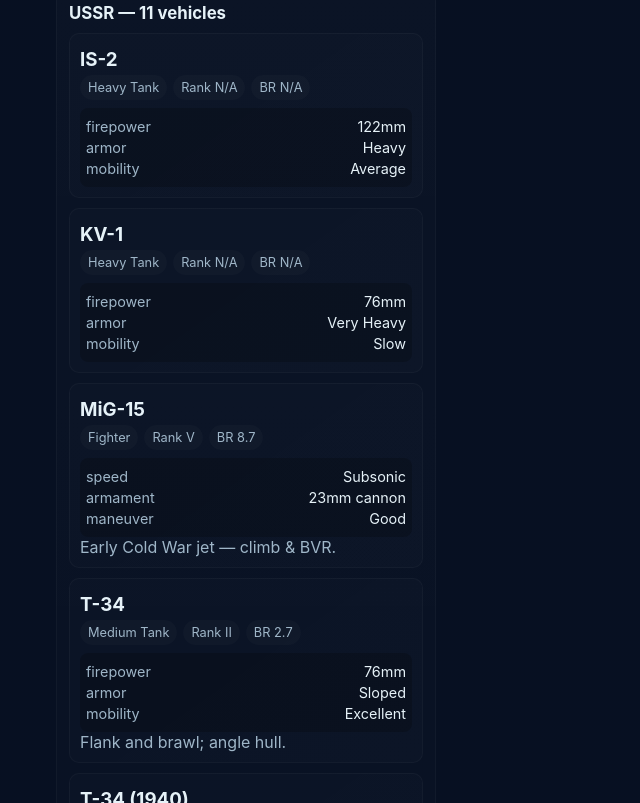
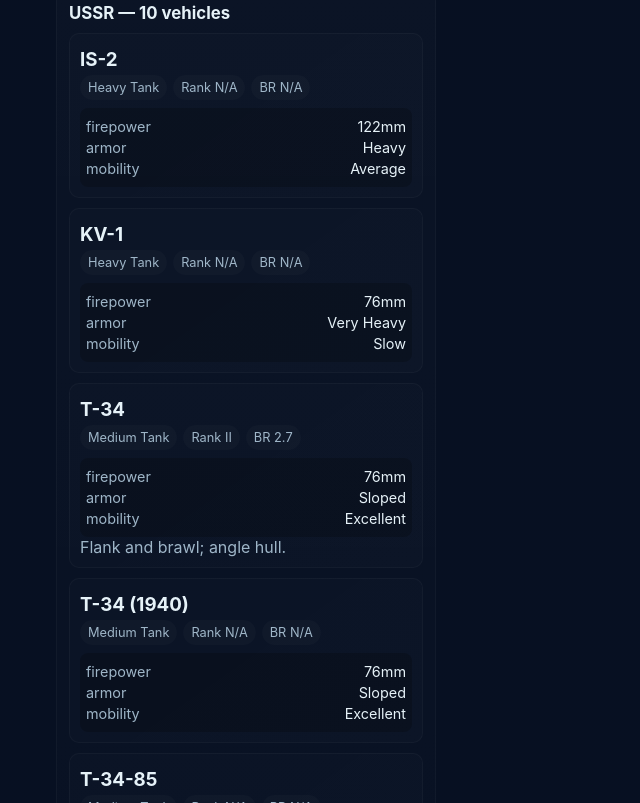
Before and after one commit to mohrabiea2252008-ctrl/wtm-wiki, a plain HTML site: page index.html in a window 1280 px wide. Shown: the part 5736-6539 px from the top of the page, without its empty margins (0-640 px from the left). Drawn offline with Linux system fonts and the light colour scheme.

Commit message:
Update index.html

```diff
--- a/index.html
+++ b/index.html
@@ -95,7 +95,6 @@
       {id:'t72', name:'T-72', nation:'USSR', rank:'IX', br:9.0, class:'MBT', type:'Ground', stats:{firepower:'125mm',armor:'Heavy',mobility:'Good'}, play:'Modern MBT with autoloader.'},
       // USSR - Aircraft
       {id:'yak3', name:'Yak-3', nation:'USSR', rank:'III', br:3.7, class:'Fighter', type:'Aircraft', stats:{speed:'High',armament:'20mm',maneuver:'Excellent'}, play:'Excellent turnfighter at low alt.'},
-      {id:'mig15', name:'MiG-15', nation:'USSR', rank:'V', br:8.7, class:'Fighter', type:'Aircraft', stats:{speed:'Subsonic',armament:'23mm cannon',maneuver:'Good'}, play:'Early Cold War jet — climb & BVR.'},
 
       // UK - Tanks / Aircraft
       {id:'churchill', name:'Churchill', nation:'UK', rank:'III', br:3.0, class:'Heavy Tank', type:'Ground', stats:{firepower:'75mm',armor:'Heavy',mobility:'Slow'}, play:'Armored support.'},
```
